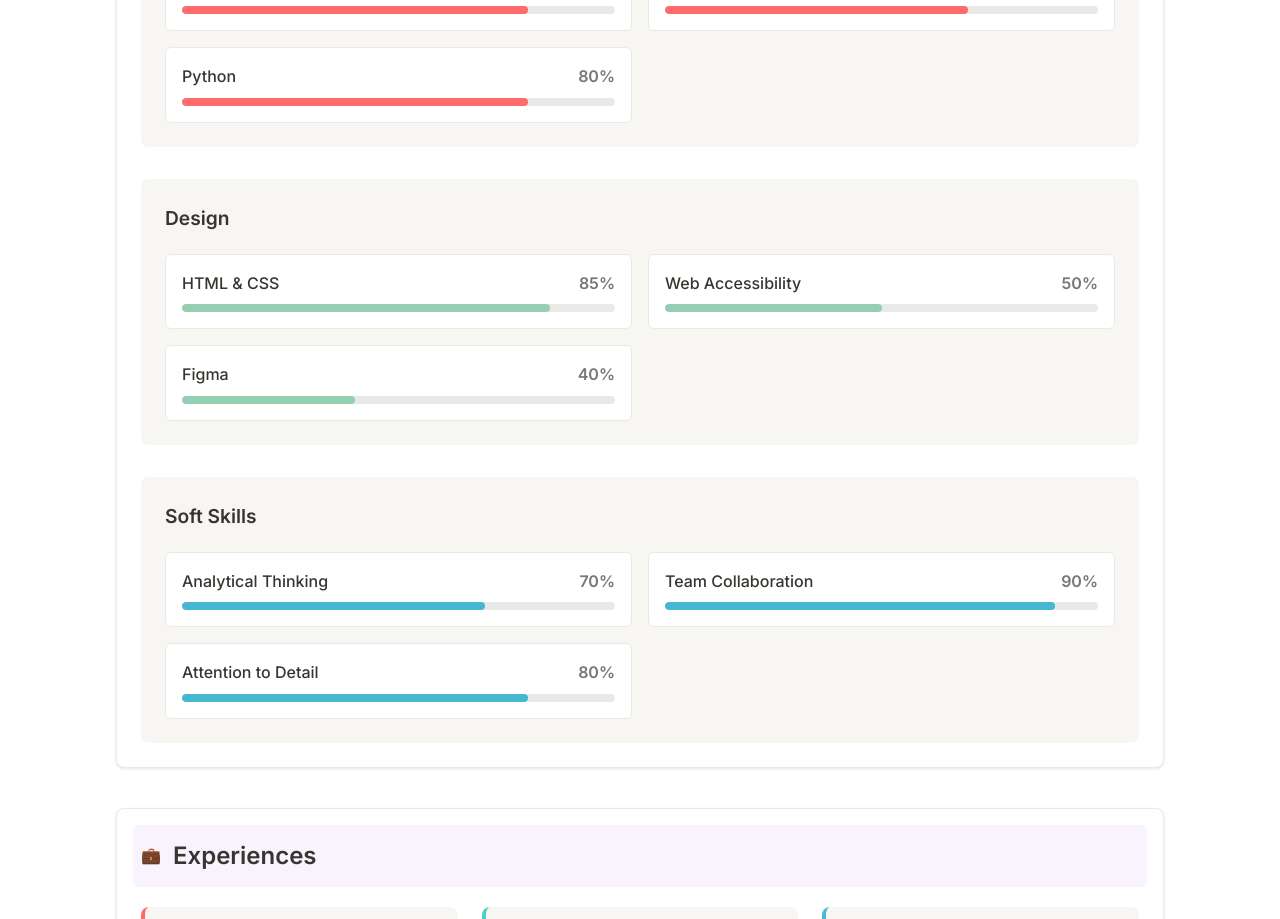
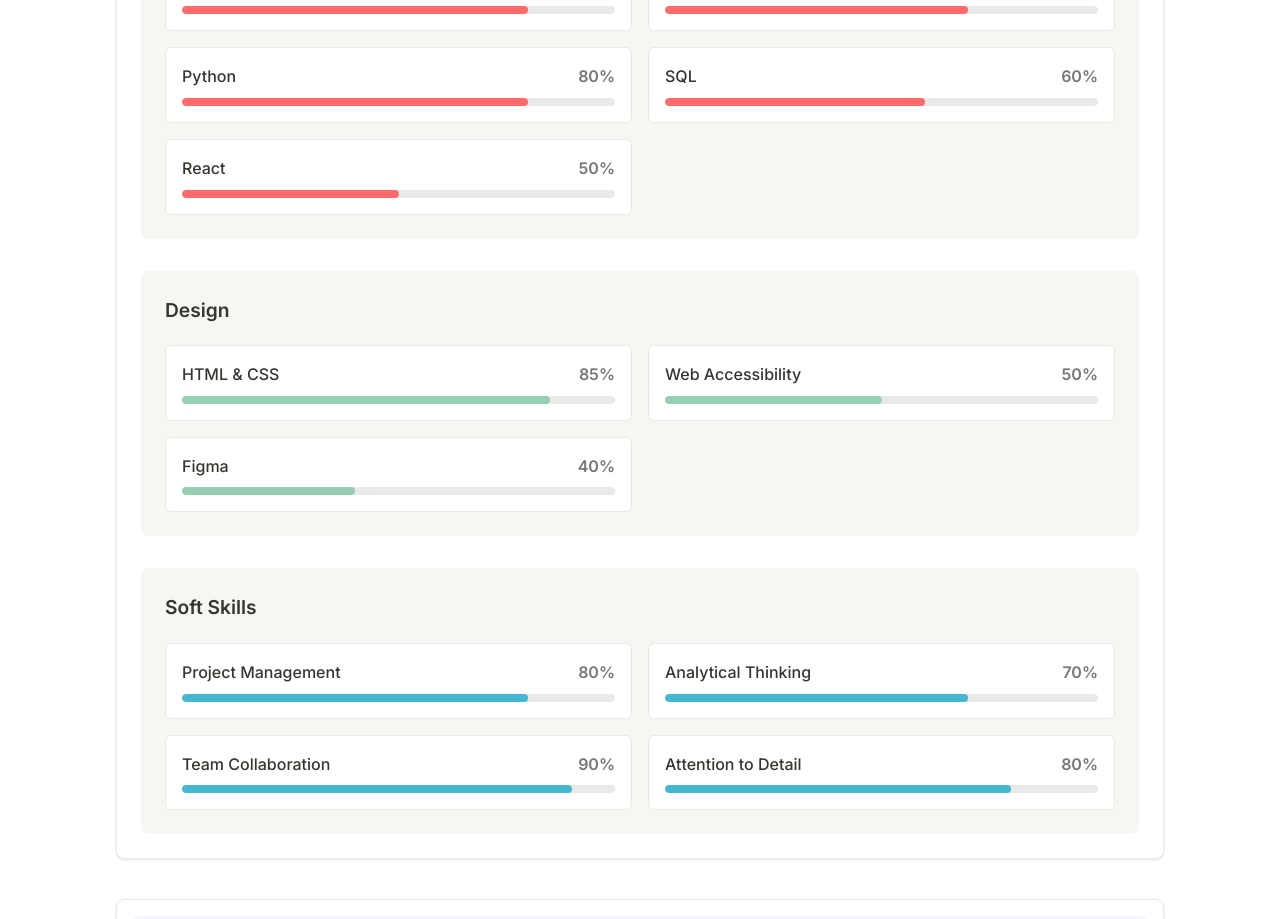
Before and after one commit to alisony755/alison-ye-website, a Next.js app: page / in a window 1280 px wide. Shown: the part 1860-2779 px from the top of the page. Built offline with nearby package versions, Linux system fonts and the light colour scheme.

Commit message:
Update skills

```diff
--- a/components/SkillsBlock.tsx
+++ b/components/SkillsBlock.tsx
@@ -78,8 +78,11 @@ export default function SkillsBlock() {
     { name: "JavaScript", percentage: 70, category: "Programming" },
     { name: "Python", percentage: 80, category: "Programming" },
     { name: "HTML & CSS", percentage: 85, category: "Design" },
+    { name: "SQL", percentage: 60, category: "Programming" },
+    { name: "React", percentage: 50, category: "Programming" },
     { name: "Web Accessibility", percentage: 50, category: "Design" },
     { name: "Figma", percentage: 40, category: "Design" },
+    { name: "Project Management", percentage: 80, category: "Soft Skills" },
     { name: "Analytical Thinking", percentage: 70, category: "Soft Skills" },
     { name: "Team Collaboration", percentage: 90, category: "Soft Skills" },
     { name: "Attention to Detail", percentage: 80, category: "Soft Skills" },
```
